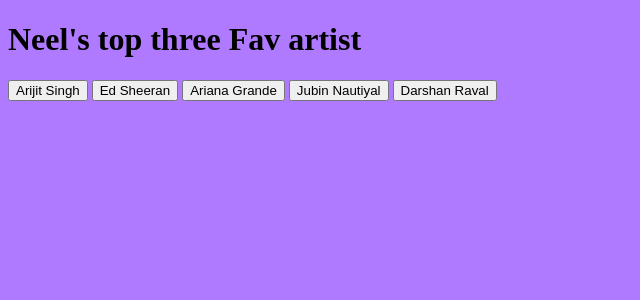
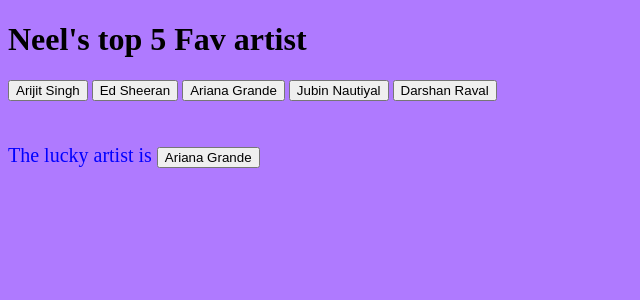
Before and after one commit to NJIT-CS490-SP21/project1-ngp23, a Flask app: page / in a window 1280 px wide. Shown: the top 300 px of the page, without its empty margins (0-640 px from the left). Run offline with Flask 2, Linux system fonts and the light colour scheme.

Commit message:
Updated the files

```diff
--- a/app.py
+++ b/app.py
@@ -1,15 +1,24 @@
-import os
+import os,random
 from flask import Flask,render_template
 
 app=Flask(__name__)
 app.config['SEND_FILE_MAX_AGE_DEFAULT'] = 0
 @app.route('/')
 def homepage():
-    artist=["Arijit Singh","Ed Sheeran","Ariana Grande","Jubin Nautiyal","Darshan Raval"]
+    a=["Arijit Singh","Ed Sheeran","Ariana Grande","Jubin Nautiyal","Darshan Raval"]
+    artist={'Arijit Singh':'https://open.spotify.com/artist/4YRxDV8wJFPHPTeXepOstw',
+        'Ed Sheeran':'https://open.spotify.com/artist/6eUKZXaKkcviH0Ku9w2n3V',
+        'Ariana Grande':'https://open.spotify.com/artist/66CXWjxzNUsdJxJ2JdwvnR',
+        'Jubin Nautiyal':'https://open.spotify.com/artist/1tqysapcCh1lWEAc9dIFpa',
+        'Darshan Raval':'https://open.spotify.com/artist/2GoeZ0qOTt6kjsWW4eA6LS'
+        }
+    rand = random.randint(0,len(artist))
     return render_template(
         "index.html",
-         len= len(artist),
-         artist = artist
+         len = len(artist),
+         artist = artist,
+         a=a,
+         rand=rand
         )
 app.run(
     port=int(os.getenv('PORT',8080)),
--- a/static/style.css
+++ b/static/style.css
@@ -7,5 +7,7 @@ body {
 }
 
 .b {
-    background-color: hotpink;
+    font-family: Bold;
+    font-size: 20px;
+    color: blue;
 }
--- a/templates/index.html
+++ b/templates/index.html
@@ -6,9 +6,11 @@
     <link rel="stylesheet" href="{{ url_for( 'static', filename='style.css' )}}" type="text/css" /> </head>
 
 <body>
-    <h1>Neel's top three Fav artist</h1>
-    {%for i in range(0,len)%}
-    <button class=a>{{artist[i]}}</button> {%endfor%} </body>
+    <h1>Neel's top {{len}} Fav artist</h1>
+    {%for i in range (0,len)%}
+
+    <button class=a>{{a[i]}}</button> {%endfor%} </body>
 <!--This is coment to test-->
+<p class=b><br>The lucky artist is <button class=a>{{a[rand]}}</button></p>
 
 </html>
```
